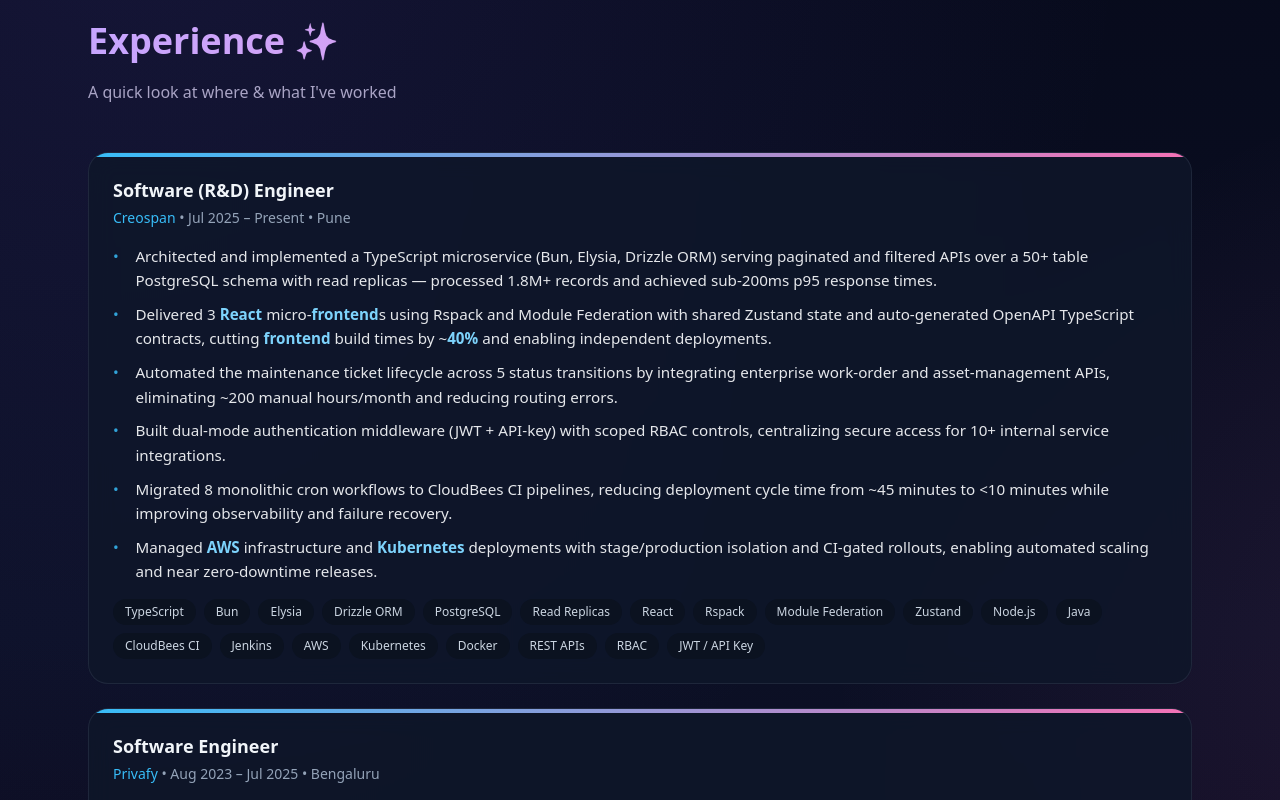
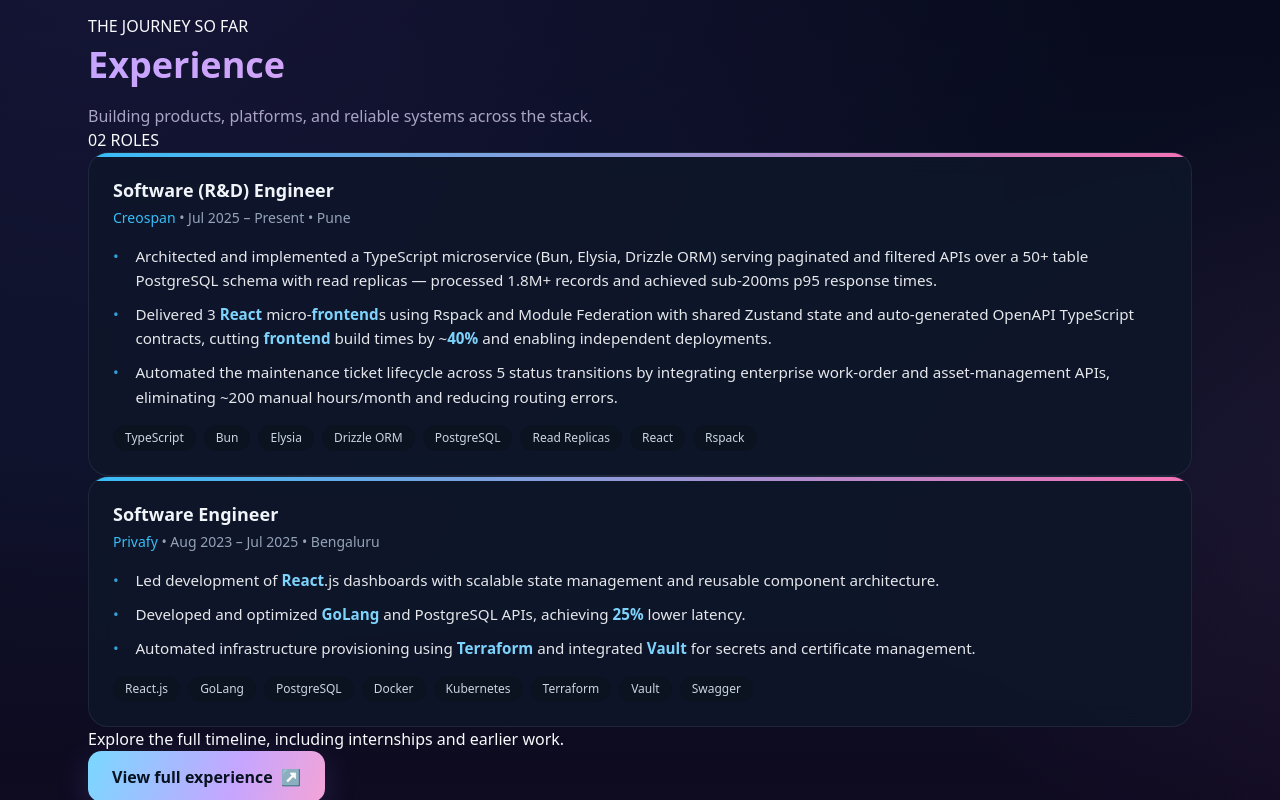
Before and after one commit to saumyasrivastava08/saumya-srivastava, a Next.js app: page / in a window 1280 px wide. Shown: the part 940-1740 px from the top of the page. Built offline with nearby package versions, Linux system fonts and the light colour scheme.

Commit message:
Redesign cosmic experience preview section

```diff
--- a/components/experience/ExperiencePreview.tsx
+++ b/components/experience/ExperiencePreview.tsx
@@ -1,79 +1,59 @@
 "use client";
 
 import { motion } from "framer-motion";
-
 import ExperienceCard from "./ExperienceCard";
 import Link from "next/link";
 import { EXPERIENCE_PREVIEW } from "./data";
 
 export default function ExperiencePreview() {
-  const fadeUp = {
-    hidden: { opacity: 0, y: 30 },
-    show: (i = 0) => ({
-      opacity: 1,
-      y: 0,
-      transition: { duration: 0.6, delay: i * 0.15 },
-    }),
-  };
-
   return (
     <section className="experience-section cosmic-experience-section">
       <div className="experience-container">
+        <motion.div
+          className="experience-heading-row"
+          initial={{ opacity: 0, y: 18 }}
+          whileInView={{ opacity: 1, y: 0 }}
+          viewport={{ once: true }}
+          transition={{ duration: 0.5 }}
+        >
+          <div>
+            <p className="experience-kicker">THE JOURNEY SO FAR</p>
+            <h2 className="experience-title">Experience</h2>
+            <p className="experience-subtitle">
+              Building products, platforms, and reliable systems across the stack.
+            </p>
+          </div>
+          <span className="experience-count">
+            {String(EXPERIENCE_PREVIEW.length).padStart(2, "0")} ROLES
+          </span>
+        </motion.div>
 
-        {/* Title */}
-        <motion.h2
-          className="experience-title"
-          variants={fadeUp}
-          initial="hidden"
-          whileInView="show"
-          viewport={{ once: true }}
-          custom={0}
-        >
-          Experience ✨
-        </motion.h2>
-
-        {/* Subtitle */}
-        <motion.p
-          className="experience-subtitle"
-          variants={fadeUp}
-          initial="hidden"
-          whileInView="show"
-          viewport={{ once: true }}
-          custom={1}
-        >
-          A quick look at where &amp; what I&apos;ve worked
-        </motion.p>
-
-        {/* Cards */}
-        <div className="experience-grid">
-          {EXPERIENCE_PREVIEW.map((exp, i) => (
+        <div className="experience-preview-grid">
+          {EXPERIENCE_PREVIEW.map((exp, index) => (
             <motion.div
-              key={`${exp.company}-${i}`}
-              variants={fadeUp}
-              initial="hidden"
-              whileInView="show"
-              viewport={{ once: true, amount: 0.2 }}
-              custom={i + 2}
+              key={exp.company}
+              initial={{ opacity: 0, y: 20 }}
+              whileInView={{ opacity: 1, y: 0 }}
+              viewport={{ once: true, amount: 0.15 }}
+              transition={{ duration: 0.45, delay: index * 0.12 }}
             >
-              <ExperienceCard {...exp} />
+              <ExperienceCard {...exp} compact />
             </motion.div>
           ))}
         </div>
 
-        {/* CTA */}
         <motion.div
-          className="mt-10"
-          variants={fadeUp}
-          initial="hidden"
-          whileInView="show"
+          className="experience-footer"
+          initial={{ opacity: 0, y: 12 }}
+          whileInView={{ opacity: 1, y: 0 }}
           viewport={{ once: true }}
-          custom={4}
+          transition={{ duration: 0.45, delay: 0.2 }}
         >
-          <Link href="/experience" className="intro-primary-btn inline-block">
-            View full experience →
+          <p>Explore the full timeline, including internships and earlier work.</p>
+          <Link href="/experience" className="intro-primary-btn">
+            View full experience <span aria-hidden="true">↗</span>
           </Link>
         </motion.div>
-
       </div>
     </section>
   );
```
